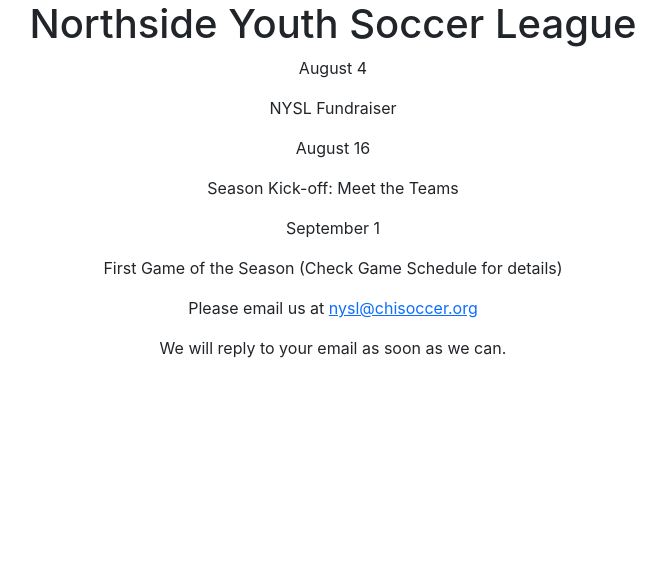
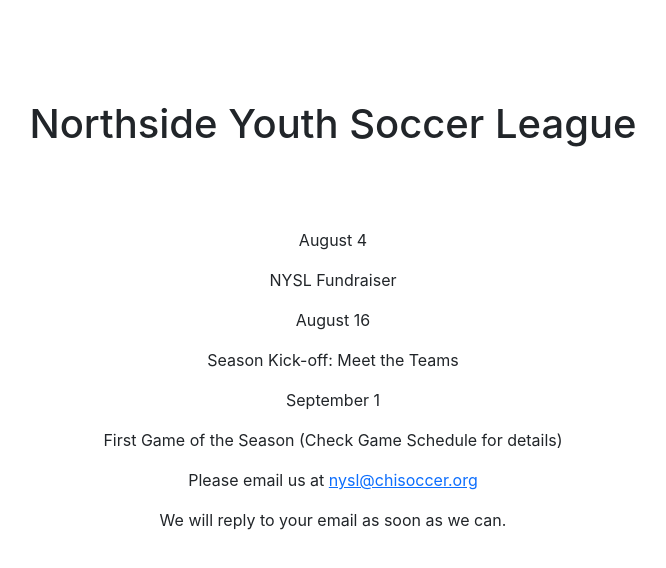
Before and after one commit to MichaelRosenfeld/nysl-mobile, a React (Create React App) app: page / in a window 1280 px wide. Shown: the top 568 px of the page, without its empty margins (307-973 px from the left). Built offline with nearby package versions, Linux system fonts and the light colour scheme.

Commit message:
Update Styles

```diff
--- a/src/styles/css-components/home/header.css
+++ b/src/styles/css-components/home/header.css
@@ -0,0 +1,8 @@
+.header-container {
+    margin-bottom: 30px;
+    margin-top: 50px;
+}
+
+.title {
+    padding: 50px;
+}
--- a/src/styles/css-components/home/home.css
+++ b/src/styles/css-components/home/home.css
@@ -1,3 +1,5 @@
+@import "header.css";
+
 .home {
     text-align: center;
 }
```
